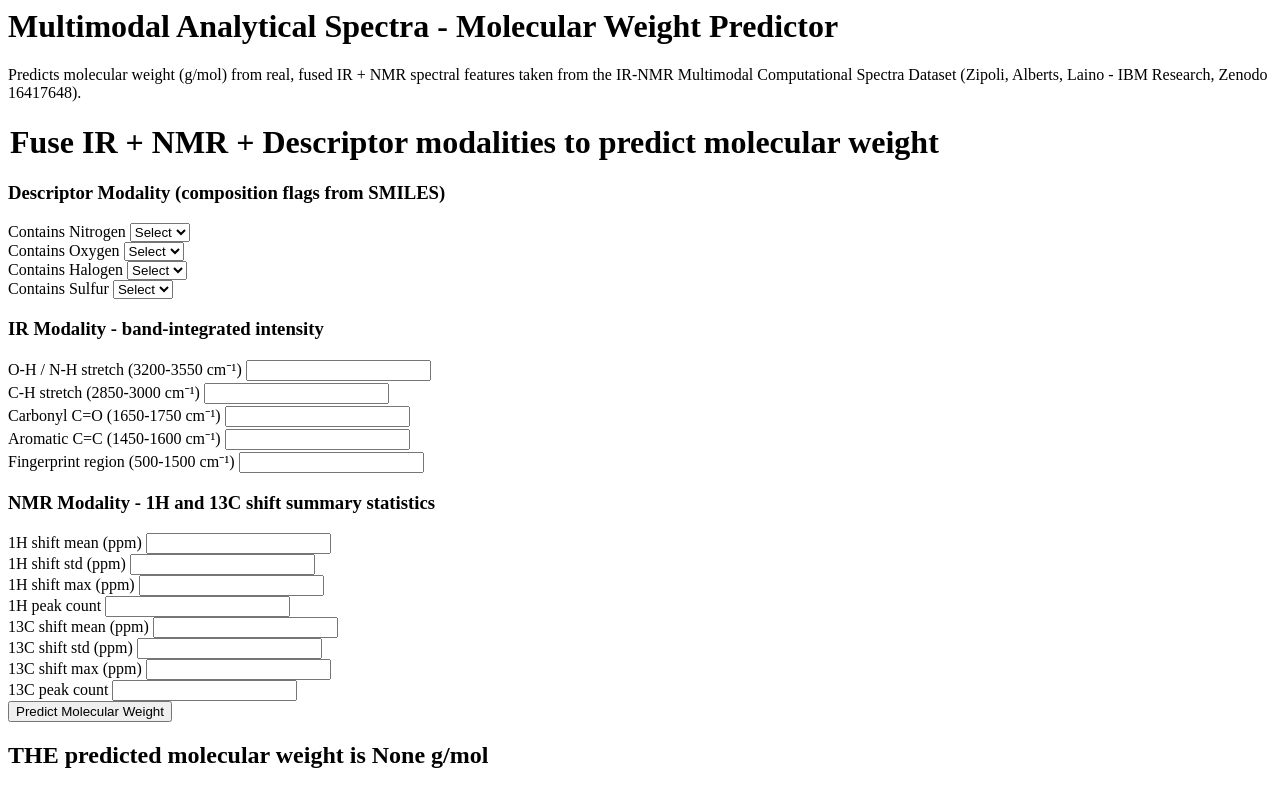
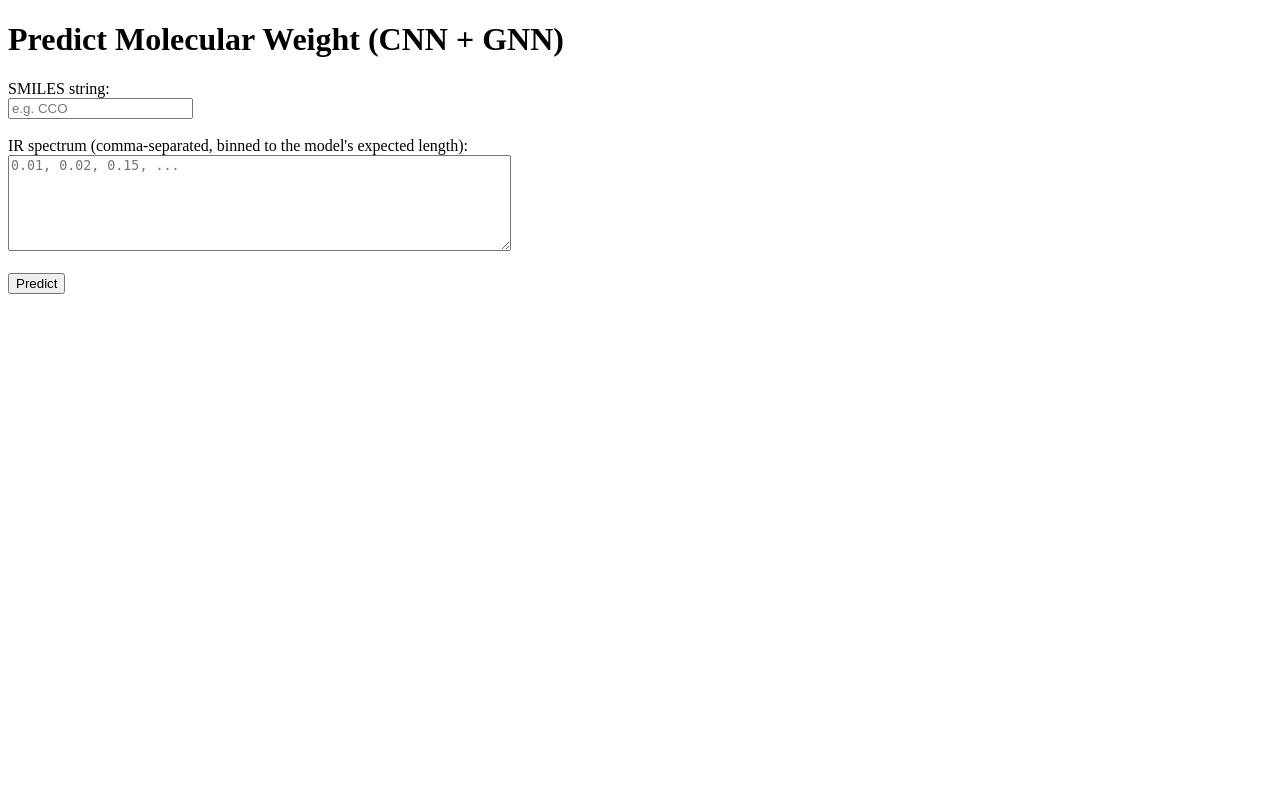
Before and after one commit to likhitha09guduru/multimodal-spectral-property-predictor, a Flask app: page /predictdata in a window 1280 px wide. Run offline with Flask 3, Linux system fonts and the light colour scheme; parts of the project's set-up code (start-up, migrations or seed data) failed here and were passed over.

Commit message:
workflows and templates

```diff
--- a/templates/home.html
+++ b/templates/home.html
@@ -1,112 +1,29 @@
-<html>
+<!DOCTYPE html>
+<html lang="en">
+<head>
+    <meta charset="UTF-8">
+    <title>Predict Molecular Weight</title>
+</head>
 <body>
-    <div class="login">
-       <h1>Multimodal Analytical Spectra - Molecular Weight Predictor</h1>
-       <p>Predicts molecular weight (g/mol) from real, fused IR + NMR spectral
-          features taken from the IR-NMR Multimodal Computational Spectra
-          Dataset (Zipoli, Alberts, Laino - IBM Research, Zenodo 16417648).</p>
+    <h1>Predict Molecular Weight (CNN + GNN)</h1>
 
-       <form action="{{ url_for('predict_datapoint')}}" method="post">
-        <h1>
-            <legend>Fuse IR + NMR + Descriptor modalities to predict molecular weight</legend>
-        </h1>
+    <form action="{{ url_for('predict_datapoint') }}" method="post">
+        <label for="smiles">SMILES string:</label><br>
+        <input type="text" id="smiles" name="smiles" placeholder="e.g. CCO" required><br><br>
 
-        <h3>Descriptor Modality (composition flags from SMILES)</h3>
-        <div class="mb-3">
-            <label class="form-label">Contains Nitrogen</label>
-            <select class="form-control" name="contains_nitrogen" required>
-                <option class="placeholder" selected disabled value="">Select</option>
-                <option value="yes">Yes</option>
-                <option value="no">No</option>
-            </select>
-        </div>
-        <div class="mb-3">
-            <label class="form-label">Contains Oxygen</label>
-            <select class="form-control" name="contains_oxygen" required>
-                <option class="placeholder" selected disabled value="">Select</option>
-                <option value="yes">Yes</option>
-                <option value="no">No</option>
-            </select>
-        </div>
-        <div class="mb-3">
-            <label class="form-label">Contains Halogen</label>
-            <select class="form-control" name="contains_halogen" required>
-                <option class="placeholder" selected disabled value="">Select</option>
-                <option value="yes">Yes</option>
-                <option value="no">No</option>
-            </select>
-        </div>
-        <div class="mb-3">
-            <label class="form-label">Contains Sulfur</label>
-            <select class="form-control" name="contains_sulfur" required>
-                <option class="placeholder" selected disabled value="">Select</option>
-                <option value="yes">Yes</option>
-                <option value="no">No</option>
-            </select>
-        </div>
+        <label for="ir_spectrum">IR spectrum (comma-separated, binned to the model's expected length):</label><br>
+        <textarea id="ir_spectrum" name="ir_spectrum" rows="6" cols="60"
+                  placeholder="0.01, 0.02, 0.15, ..." required></textarea><br><br>
 
-        <h3>IR Modality - band-integrated intensity</h3>
-        <div class="mb-3">
-            <label class="form-label">O-H / N-H stretch (3200-3550 cm&#8315;&sup1;)</label>
-            <input class="form-control" type="number" step="any" name="ir_band_ohnh_stretch_3200_3550" required/>
-        </div>
-        <div class="mb-3">
-            <label class="form-label">C-H stretch (2850-3000 cm&#8315;&sup1;)</label>
-            <input class="form-control" type="number" step="any" name="ir_band_ch_stretch_2850_3000" required/>
-        </div>
-        <div class="mb-3">
-            <label class="form-label">Carbonyl C=O (1650-1750 cm&#8315;&sup1;)</label>
-            <input class="form-control" type="number" step="any" name="ir_band_carbonyl_1650_1750" required/>
-        </div>
-        <div class="mb-3">
-            <label class="form-label">Aromatic C=C (1450-1600 cm&#8315;&sup1;)</label>
-            <input class="form-control" type="number" step="any" name="ir_band_aromatic_1450_1600" required/>
-        </div>
-        <div class="mb-3">
-            <label class="form-label">Fingerprint region (500-1500 cm&#8315;&sup1;)</label>
-            <input class="form-control" type="number" step="any" name="ir_band_fingerprint_500_1500" required/>
-        </div>
+        <button type="submit">Predict</button>
+    </form>
 
-        <h3>NMR Modality - 1H and 13C shift summary statistics</h3>
-        <div class="mb-3">
-            <label class="form-label">1H shift mean (ppm)</label>
-            <input class="form-control" type="number" step="any" name="h_nmr_shift_mean" required/>
-        </div>
-        <div class="mb-3">
-            <label class="form-label">1H shift std (ppm)</label>
-            <input class="form-control" type="number" step="any" name="h_nmr_shift_std" required/>
-        </div>
-        <div class="mb-3">
-            <label class="form-label">1H shift max (ppm)</label>
-            <input class="form-control" type="number" step="any" name="h_nmr_shift_max" required/>
-        </div>
-        <div class="mb-3">
-            <label class="form-label">1H peak count</label>
-            <input class="form-control" type="number" step="1" name="h_nmr_peak_count" min="0" required/>
-        </div>
-        <div class="mb-3">
-            <label class="form-label">13C shift mean (ppm)</label>
-            <input class="form-control" type="number" step="any" name="c_nmr_shift_mean" required/>
-        </div>
-        <div class="mb-3">
-            <label class="form-label">13C shift std (ppm)</label>
-            <input class="form-control" type="number" step="any" name="c_nmr_shift_std" required/>
-        </div>
-        <div class="mb-3">
-            <label class="form-label">13C shift max (ppm)</label>
-            <input class="form-control" type="number" step="any" name="c_nmr_shift_max" required/>
-        </div>
-        <div class="mb-3">
-            <label class="form-label">13C peak count</label>
-            <input class="form-control" type="number" step="1" name="c_nmr_peak_count" min="0" required/>
-        </div>
+    {% if error %}
+        <p style="color: #b00020;"><strong>Error:</strong> {{ error }}</p>
+    {% endif %}
 
-        <div class="mb-3">
-            <input class="btn btn-primary" type="submit" value="Predict Molecular Weight" required />
-        </div>
-    </form>
-    <h2>
-       THE predicted molecular weight is {{results}} g/mol
-    </h2>
-   <body>
+    {% if results is not none %}
+        <h2>Predicted molecular weight: {{ "%.2f"|format(results) }} g/mol</h2>
+    {% endif %}
+</body>
 </html>
```
Also changed, not shown: .github/workflows/ci.yml.
